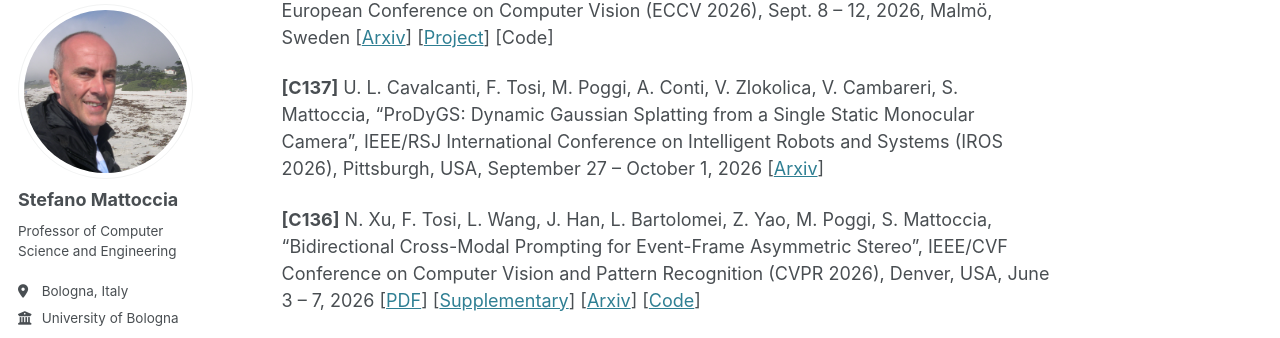
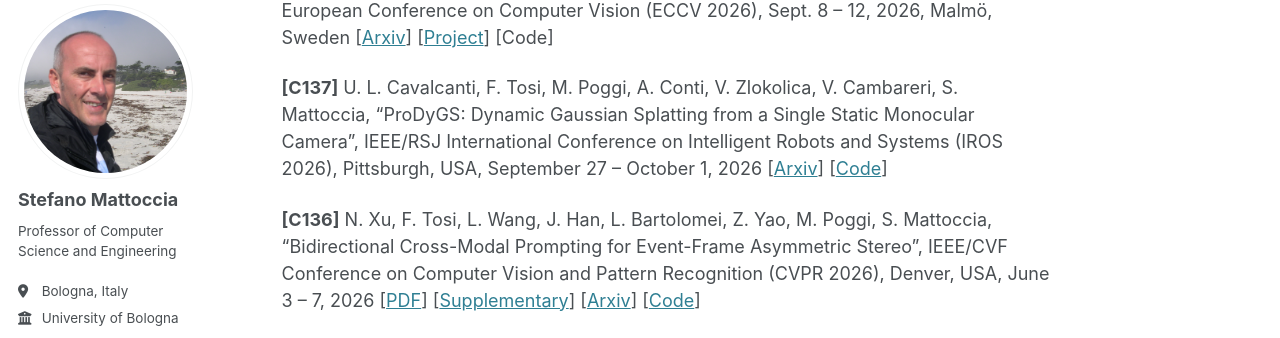
Before and after one commit to stefanomattoccia/stefanomattoccia.github.io, a Jekyll site: the page built from _pages/publications.md, in a window 1280 px wide and 900 px high, scrolled down 5083 px. Shown: the part 102-440 px from the top of the window. Built offline with Jekyll 4.4.1, drawn with Linux system fonts in a browser that asks for light colours; some web fonts are replaced.

```diff
--- a/_pages/publications.md
+++ b/_pages/publications.md
@@ -108,7 +108,7 @@ International Conference and Workshop papers
 
 **[C138]** Z. Gong, X. Li, F. Tosi, Y. Zhang, S. Mattoccia, J. Wu, M. Poggi, “DINO-SLAM: DINO-informed RGB-D SLAM for Neural Implicit and Explicit Representations”, 19th European Conference on Computer Vision (ECCV 2026), Sept. 8 – 12, 2026, Malmö, Sweden [[Arxiv](https://arxiv.org/pdf/2507.19474)] [[Project](https://zorangong.github.io/DINO-SLAM/)] [Code]
 
-**[C137]** U. L. Cavalcanti, F. Tosi, M. Poggi, A. Conti, V. Zlokolica, V. Cambareri, S. Mattoccia, “ProDyGS: Dynamic Gaussian Splatting from a Single Static Monocular Camera”, IEEE/RSJ International Conference on Intelligent Robots and Systems (IROS 2026), Pittsburgh, USA, September 27 – October 1, 2026 [[Arxiv](https://arxiv.org/pdf/2609.32711)]
+**[C137]** U. L. Cavalcanti, F. Tosi, M. Poggi, A. Conti, V. Zlokolica, V. Cambareri, S. Mattoccia, “ProDyGS: Dynamic Gaussian Splatting from a Single Static Monocular Camera”, IEEE/RSJ International Conference on Intelligent Robots and Systems (IROS 2026), Pittsburgh, USA, September 27 – October 1, 2026 [[Arxiv](https://arxiv.org/pdf/2609.32711)] [[Code](https://prodygs.github.io/)]
 
 **[C136]** N. Xu, F. Tosi, L. Wang, J. Han, L. Bartolomei, Z. Yao, M. Poggi, S. Mattoccia, “Bidirectional Cross-Modal Prompting for Event-Frame Asymmetric Stereo”, IEEE/CVF Conference on Computer Vision and Pattern Recognition (CVPR 2026), Denver, USA, June 3 – 7, 2026 [[PDF](https://openaccess.thecvf.com/content/CVPR2026/papers/Xu_Bidirectional_Cross-Modal_Prompting_for_Event-Frame_Asymmetric_Stereo_CVPR_2026_paper.pdf)] [[Supplementary](https://openaccess.thecvf.com/content/CVPR2026/supplemental/Xu_Bidirectional_Cross-Modal_Prompting_CVPR_2026_supplemental.pdf)] [[Arxiv](https://arxiv.org/pdf/2604.15312)] [[Code](https://github.com/xnh97/Bi-CMPStereo)]
 
```
